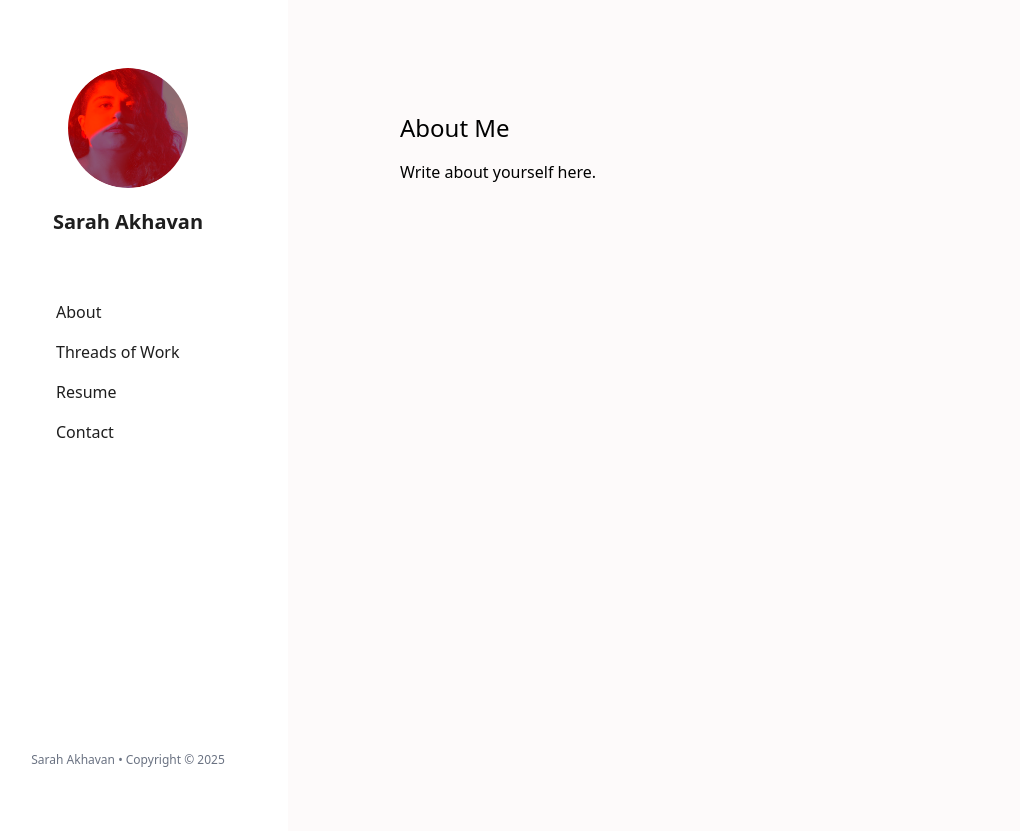
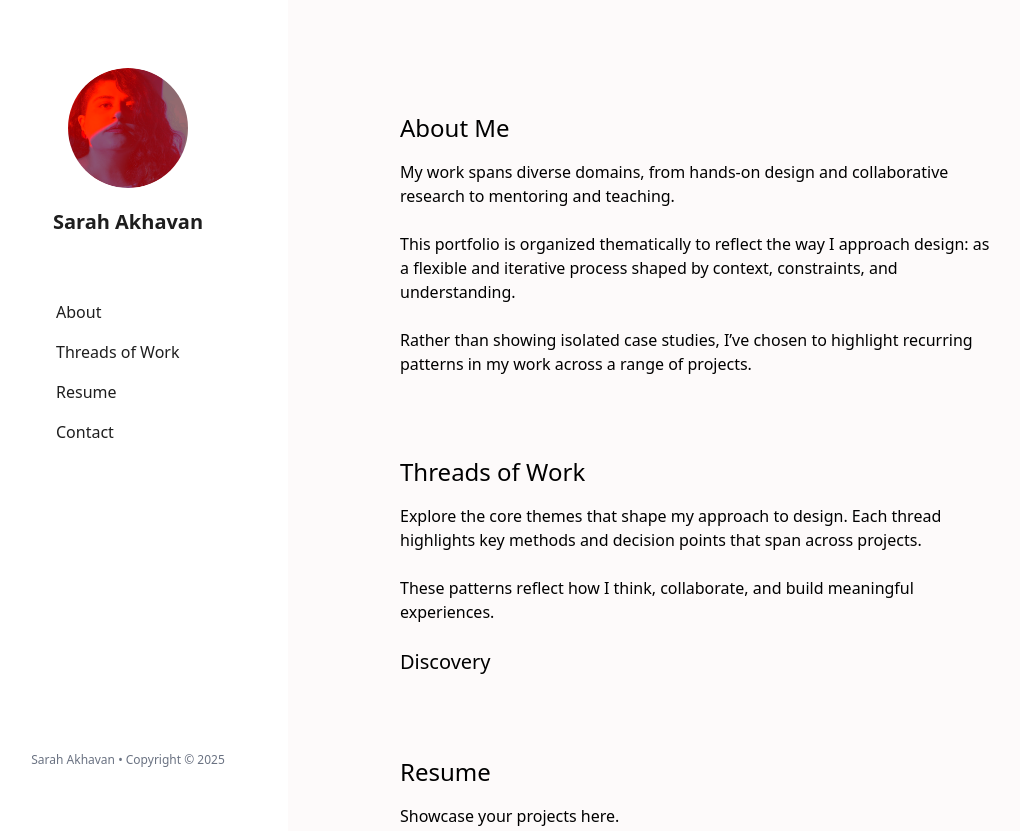
Before and after one commit to sarahakhavan/Portfolio, a website: page index.html in a window 1280 px wide. Shown: the top 831 px of the page, without its empty margins (32-1052 px from the left). Drawn offline with Linux system fonts and the light colour scheme.

Commit message:
Fonts and headings were updated

```diff
--- a/index.html
+++ b/index.html
@@ -1,16 +1,27 @@
 <!DOCTYPE html>
 <html lang="en" class="scroll-smooth">
+
 <head>
     <meta charset="UTF-8">
     <meta name="viewport" content="width=device-width, initial-scale=1.0">
     <title>My Portfolio</title>
-  <!-- <script src="https://cdn.tailwindcss.com"></script> -->
+
+    <!-- Font: Inter-->
+    <link rel="preconnect" href="https://fonts.googleapis.com">
+    <link rel="preconnect" href="https://fonts.gstatic.com" crossorigin>
+    <link
+        href="https://fonts.googleapis.com/css2?family=Inter:ital,opsz,wght@0,14..32,100..900;1,14..32,100..900&display=swap"
+        rel="stylesheet">
+    <!-- Stylesheet -->
     <link href="./src/output.css" rel="stylesheet" />
 </head>
+
 <body class="flex flex-col md:flex-row min-h-screen">
 
     <!-- Sidebar / Top Navbar -->
-  <aside class="w-full md:w-80 bg-white text-[#1E1E1E] fixed top-0 z-20 flex flex-col md:h-screen md:flex-col md:justify-between md:items-center p-4" style="background-color: #FFFFFF;">
+    <aside
+        class="w-full md:w-80 bg-white text-[#1E1E1E] fixed top-0 z-20 flex flex-col md:h-screen md:flex-col md:justify-between md:items-center p-4"
+        style="background-color: #FFFFFF;">
 
         <!-- Top section: profile + links -->
         <div class="flex flex-col md:flex-col md:items-center md:space-y-8 w-full">
@@ -20,7 +31,8 @@
 
             <!-- Profile (Only show on md and larger) -->
             <div class="hidden md:flex flex-col items-center">
-        <img src="assets/images/Sarah.png" alt="Profile Picture" class="w-32 h-32 rounded-full object-cover border-4 border-white">
+                <img src="assets/images/Sarah.png" alt="Profile Picture"
+                    class="w-32 h-32 rounded-full object-cover border-4 border-white">
                 <p class="mt-4 text-xl font-semibold">Sarah Akhavan</p>
             </div>
 
@@ -28,7 +40,8 @@
       <div class="hidden md:block h-2"></div> -->
 
             <!-- Navigation links -->
-      <nav class="flex flex-row md:flex-col justify-center md:justify-start md:ml-36  space-x-4 md:space-x-0 md:space-y-4 mt-2 md:mt-8 w-full">
+            <nav
+                class="flex flex-row md:flex-col justify-center md:justify-start md:ml-36  space-x-4 md:space-x-0 md:space-y-4 mt-2 md:mt-8 w-full">
                 <a href="#about" class="menu">About</a>
                 <a href="#projects" class="menu">Threads of Work</a>
                 <a href="#resume" class="menu">Resume</a>
@@ -47,24 +60,41 @@
 
 
     <!-- Main Content -->
-  <main class="flex-1 bg-[#FDFAFA] mt-16 md:mt-0 md:ml-80 p-8 space-y-16" style="background-color: #FDFAFA;">
-    <section id="about" class="min-h-screen md:mt-20 md:ml-20 ">
-      <h1 class="heading">About Me</h1>
-      <p>Write about yourself here.</p>
+    <main class="flex-1 bg-[#FDFAFA] mt-16 md:mt-0 md:ml-80 p-8 space-y-2" style="background-color: #FDFAFA;">
+        <section id="about" class="md:mt-20 md:ml-20 ">
+            <h1 class="heading-1">About Me</h1>
+            <div class="main-content space-y-6">
+                <p>My work spans diverse domains, from hands-on design and collaborative research to mentoring and
+                    teaching.
+                </p>
+                <p>This portfolio is organized thematically to reflect the way I approach design: as a flexible and
+                    iterative process shaped by context, constraints, and understanding. </p>
+
+                <p> Rather than showing isolated case studies, I’ve chosen to highlight recurring patterns in my work
+                    across a range of projects.</p>
+            </div>
         </section>
 
-    <section id="projects" class="min-h-screen">
-      <h1 class="heading">Threads of Work</h1>
+        <section id="projects" class="md:mt-20 md:ml-20 ">
+            <h1 class="heading-1">Threads of Work</h1>
+            <div class="main-content space-y-6">
+                <p>
+                    Explore the core themes that shape my approach to design. Each
+                    thread highlights key methods and decision points that span across projects. </p>
+
+                <p>These patterns reflect how I think, collaborate, and build meaningful experiences.
+                </p>
+                <h2 class="heading-2">Discovery</h2>
+            </div>
+        </section>
+
+        <section id="resume" class="md:mt-20 md:ml-20">
+            <h1 class="heading-1">Resume</h1>
             <p>Showcase your projects here.</p>
         </section>
 
-    <section id="resume" class="min-h-screen">
-        <h1 class="heading">Resume</h1>
-        <p>Showcase your projects here.</p>
-      </section>
-
-    <section id="contact" class="min-h-screen">
-      <h1 class="heading">Contact</h1>
+        <section id="contact" class="md:mt-20 md:ml-20">
+            <h1 class="heading-1">Contact</h1>
             <p>Provide your contact details here.</p>
         </section>
 
@@ -76,6 +106,7 @@
     </footer>
 
 </body>
+
 </html>
 
 
--- a/src/style.css
+++ b/src/style.css
@@ -1,9 +1,21 @@
 @import "tailwindcss";
 
-.heading {
+body{
+    @apply font-sans;
+}
+
+.menu{
+    @apply font-medium hover:text-gray-400;
+}
+
+.heading-1 {
     @apply text-2xl font-medium mb-4;
 }
 
-.menu{
-    @apply hover:text-gray-400;
+.heading-2 {
+    @apply text-xl font-medium mb-4;
 }
+
+.main-content{
+    @apply max-w-prose;
+}
--- a/tailwind.config.js
+++ b/tailwind.config.js
@@ -11,6 +11,9 @@ module.exports = {
           background: '#FDFAFA',
           primaryText: '#1E1E1E',
         },
+        maxWidth: {
+            prose: '76ch', // Change this value to fit your preference
+        },
       },
     },
     plugins: [],
```
Also changed, not shown: src/output.css. Lines whose indentation alone changed are shown as unchanged.
